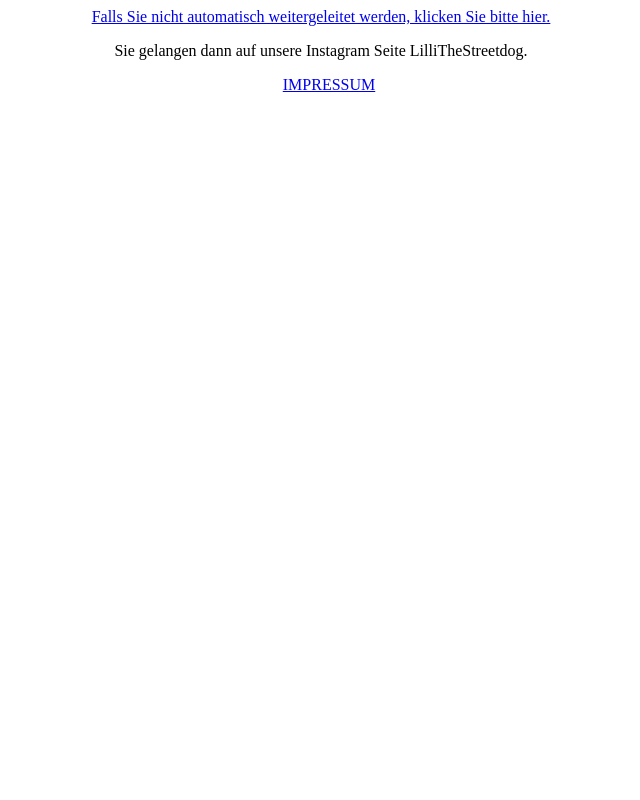
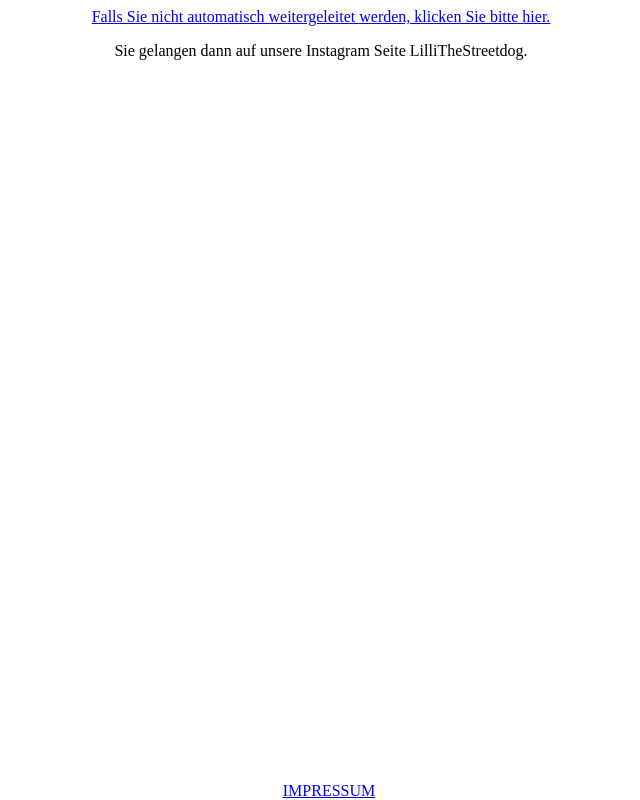
Before and after one commit to PeanutDemon/peanutdemon.github.io, a plain HTML site: page index.html in a window 1280 px wide. Shown: the whole page, without its empty margins (319-959 px from the left). Drawn offline with Linux system fonts and the light colour scheme.

Commit message:
Update index.html

```diff
--- a/index.html
+++ b/index.html
@@ -10,7 +10,7 @@
 <style>
 .footer {
   position: fixed;
-  bottom: 5;
+  bottom: 0;
   width: 100%;
   text-align: center;
 }
```
